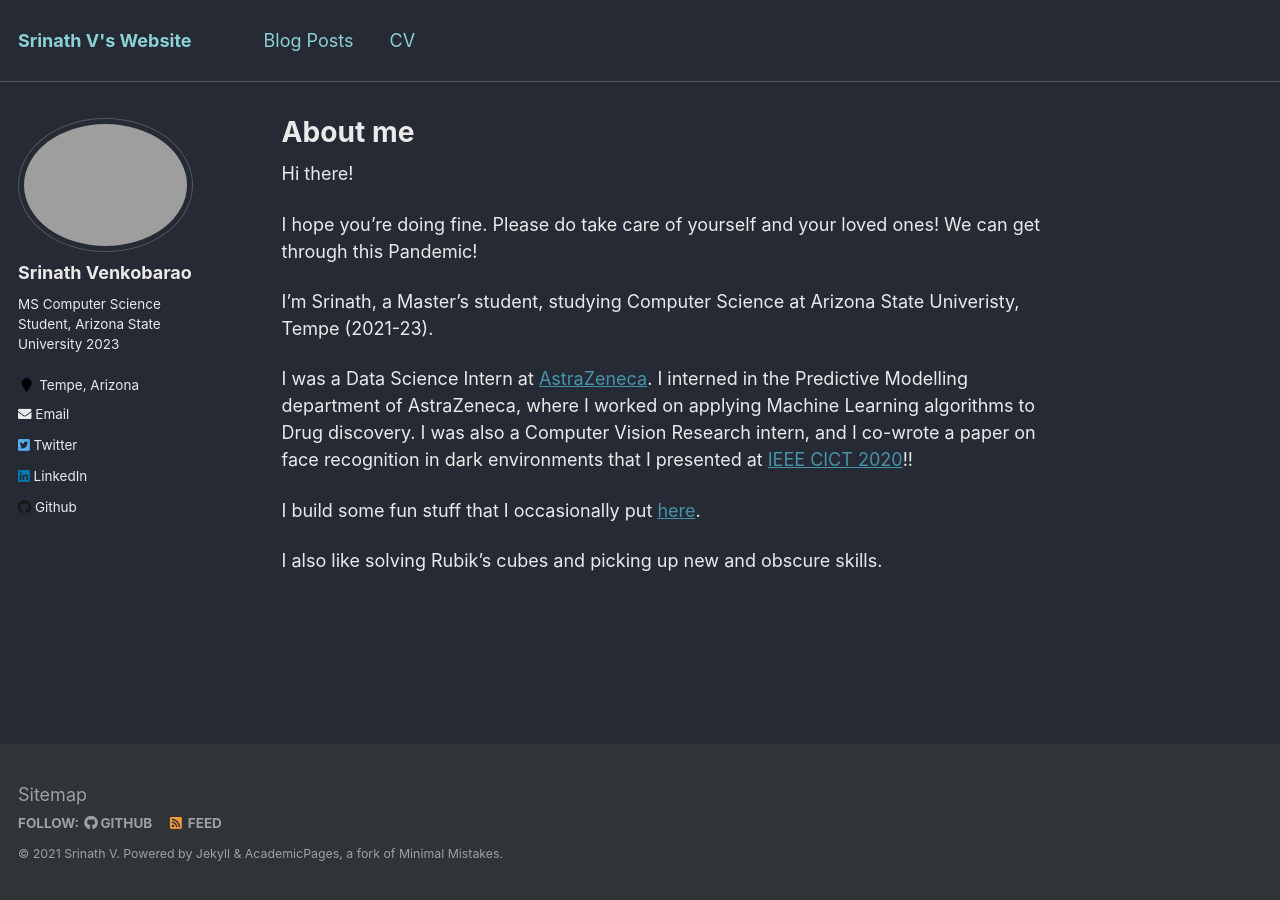
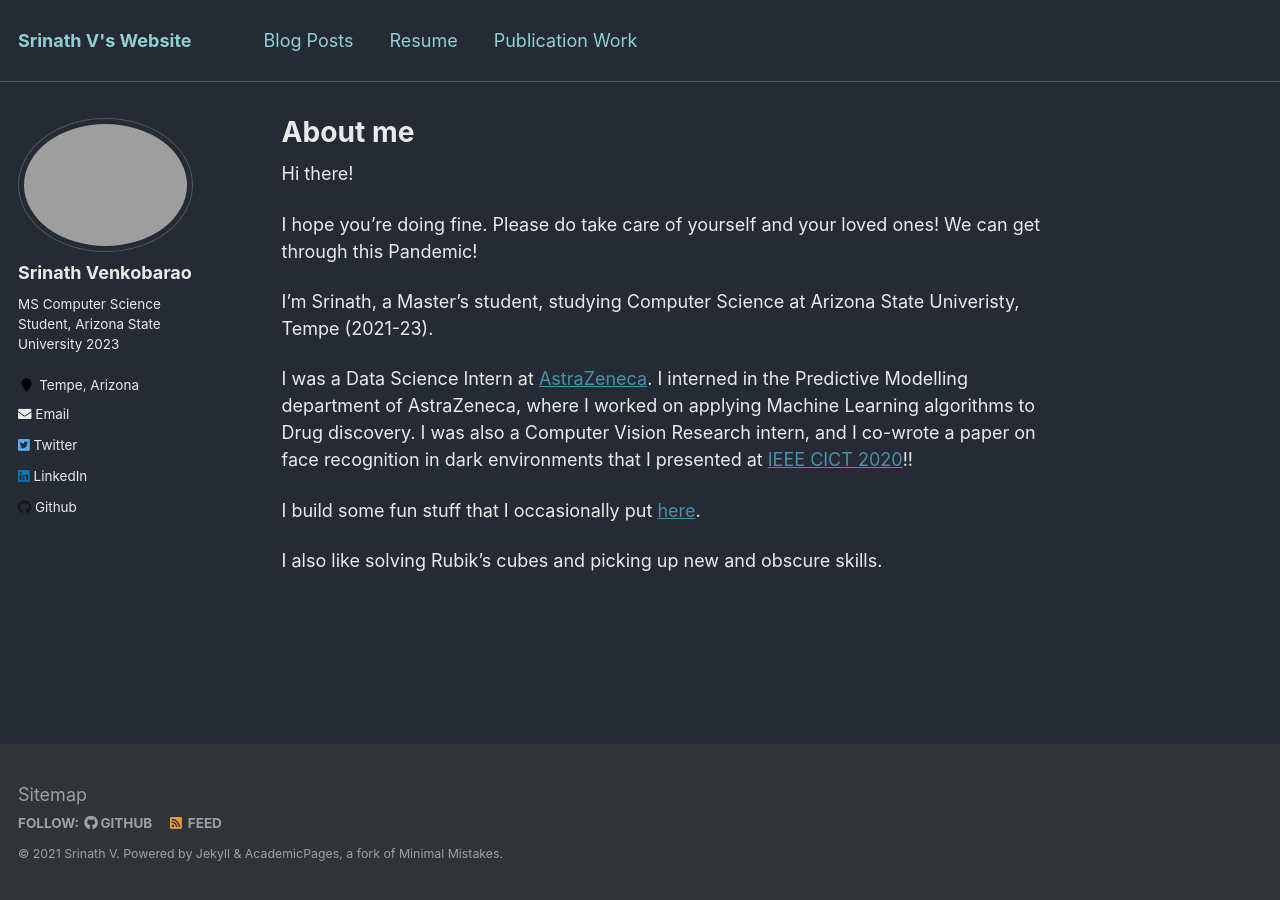
Before and after one commit to srinathvrao/srinathvrao.github.io, a Jekyll site: the page built from _pages/about.md, in a window 1280 px wide. Built offline with Jekyll 4.4.1, drawn with Linux system fonts in a browser that asks for light colours.

Commit message:
Update navigation.yml

```diff
--- a/_data/navigation.yml
+++ b/_data/navigation.yml
@@ -3,5 +3,8 @@ main:
   - title: "Blog Posts"
     url: /year-archive/
 
-  - title: "CV"
-    url: /cv/
+  - title: "Resume"
+    url: /resume/
+
+  - title: "Publication Work"
+    url: /publications/
```
